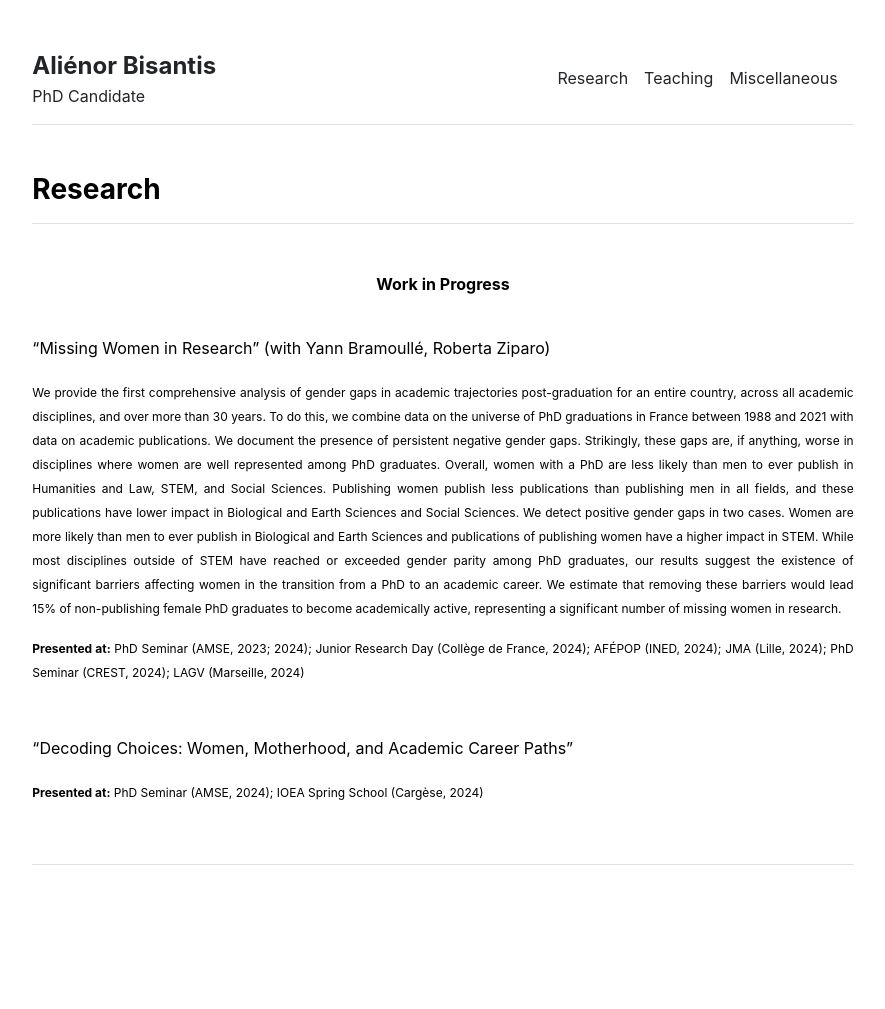
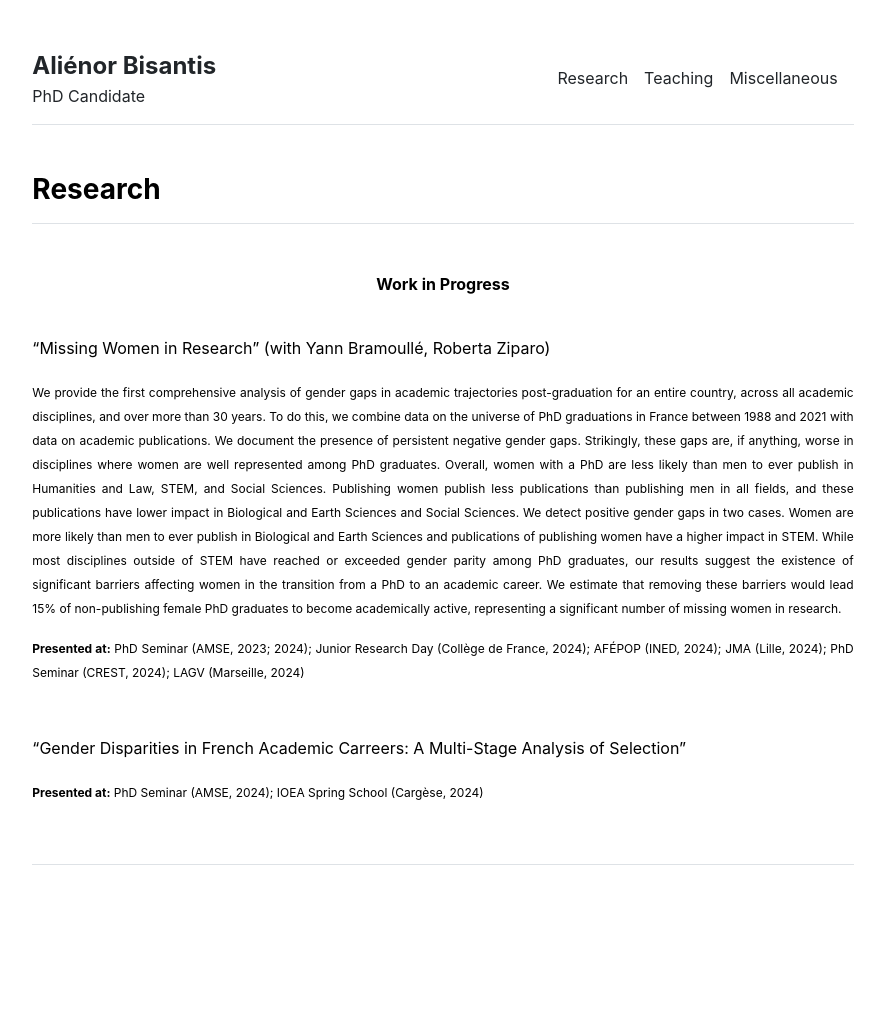
Before and after one commit to alienorbisantis/alienorbisantis.github.io, a Jekyll site: the page built from Research/Research.md, in a window 1280 px wide. Shown: the whole page, without its empty margins (197-1082 px from the left). Built offline with Jekyll 4.4.1, drawn with Linux system fonts in a browser that asks for light colours.

Commit message:
Update Research.md

```diff
--- a/Research/Research.md
+++ b/Research/Research.md
@@ -22,7 +22,7 @@ urlcolor: green
 &nbsp;
 
 
-"Decoding Choices: Women, Motherhood, and Academic Career Paths"
+"Gender Disparities in French Academic Carreers: A Multi-Stage Analysis of Selection"
 
 <p align="justify">
 <sub> <b>Presented at:</b> PhD Seminar (AMSE, 2024); IOEA Spring School (Cargèse, 2024) </sub>
```
